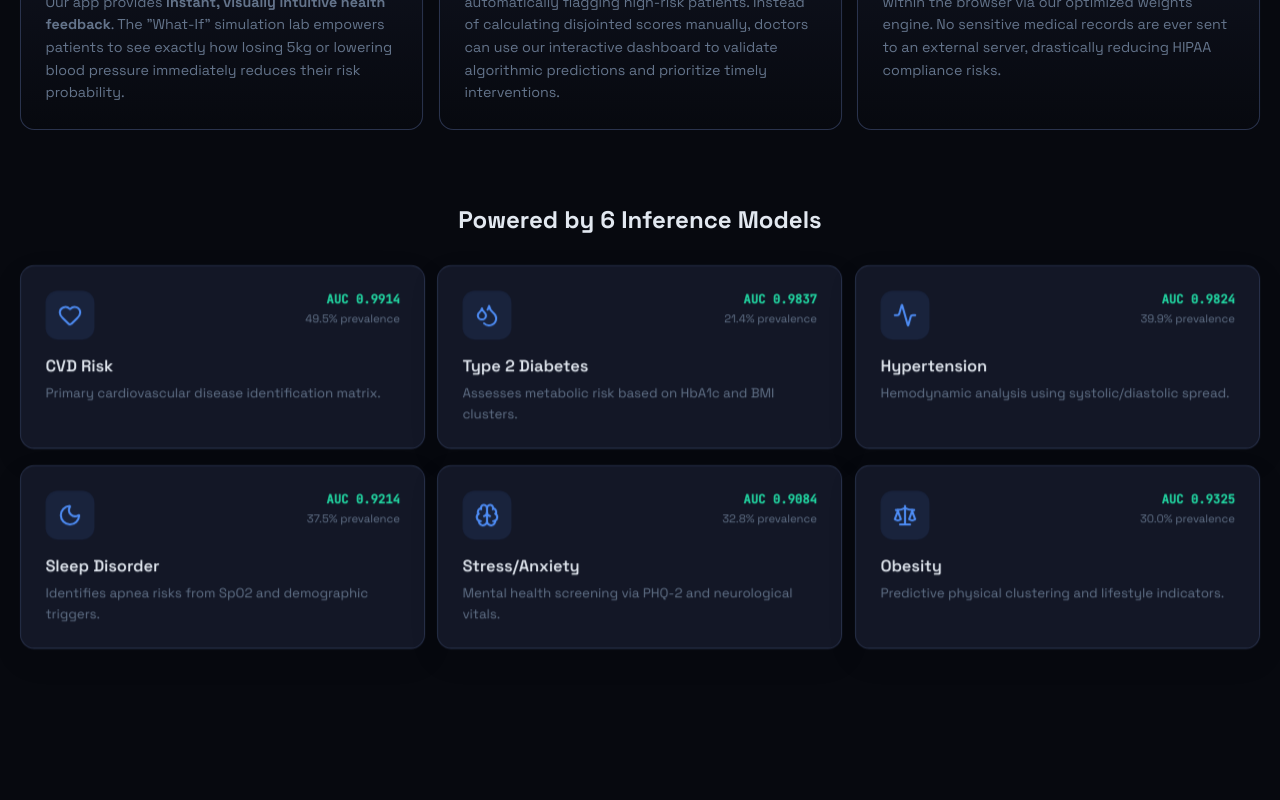
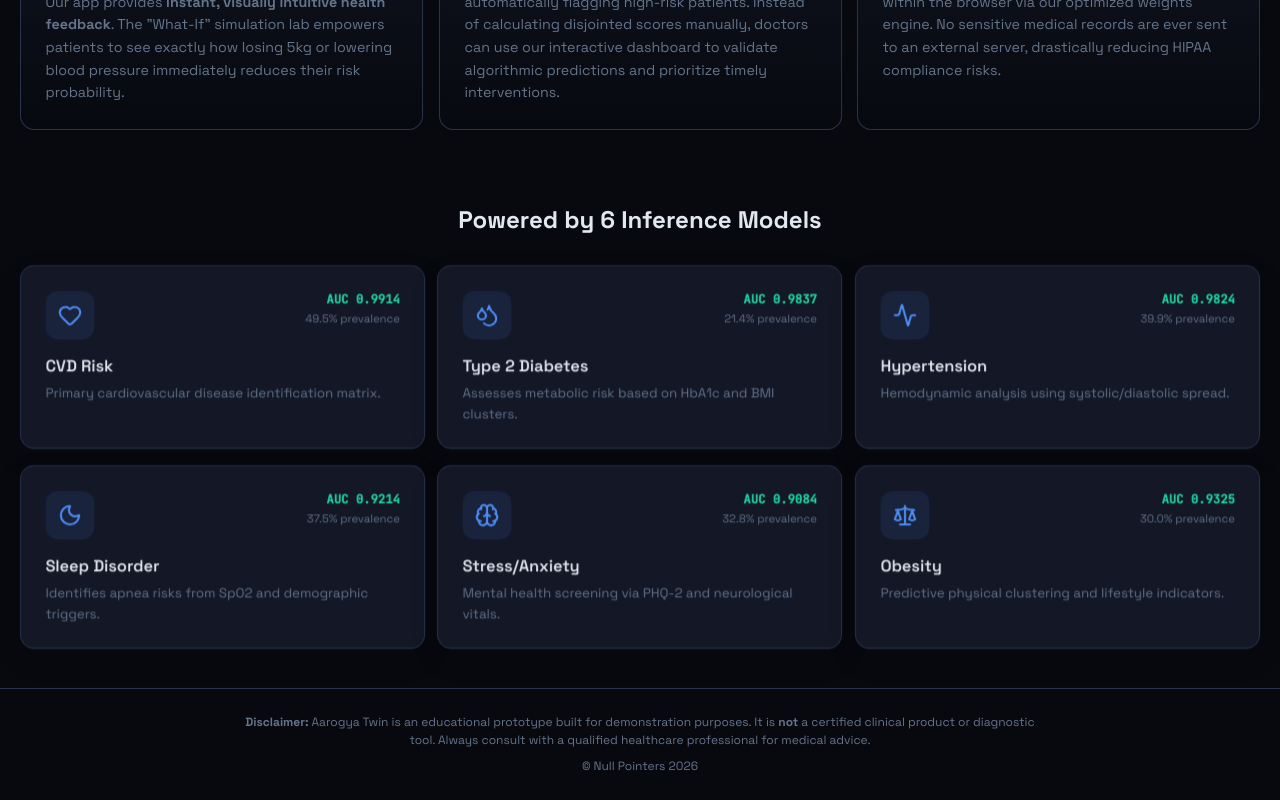
Before and after one commit to Dean-Bhadra/Aarogya.Twin, a React (Vite) app in the folder react-app/: page / in a window 1280 px wide. Shown: the part 966-1766 px from the top of the page. Before the commit the page ends 1654 px from the top, so only its background shows below. Built offline with nearby package versions, Linux system fonts and the light colour scheme; no server answers.

Commit message:
UI: Added global educational disclaimer component footer

```diff
--- a/react-app/src/App.jsx
+++ b/react-app/src/App.jsx
@@ -183,6 +183,21 @@
           <Route path="/whatif" element={user ? <WhatIfLab /> : <Navigate to="/login" />} />
         </Routes>
       </div>
+
+      <footer style={{
+        textAlign: 'center',
+        padding: '24px 16px',
+        fontSize: '12px',
+        color: 'var(--muted)',
+        borderTop: '1px solid var(--border)',
+        marginTop: 'auto',
+        background: 'var(--bg)'
+      }}>
+        <p style={{ maxWidth: '800px', margin: '0 auto 8px auto', lineHeight: 1.5 }}>
+          <strong>Disclaimer:</strong> Aarogya Twin is an educational prototype built for demonstration purposes. It is <strong>not</strong> a certified clinical product or diagnostic tool. Always consult with a qualified healthcare professional for medical advice.
+        </p>
+        <p>&copy; Null Pointers 2026</p>
+      </footer>
     </>
   );
 }
```
